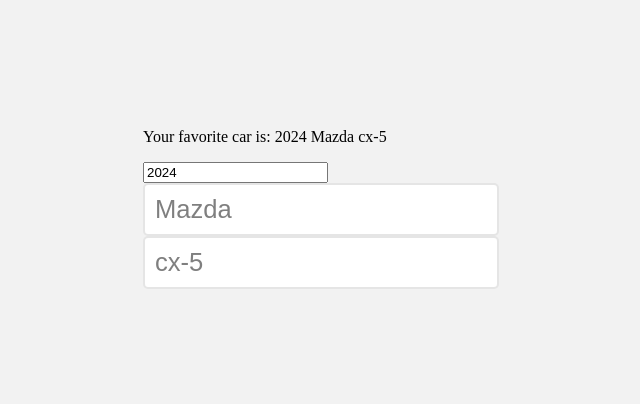
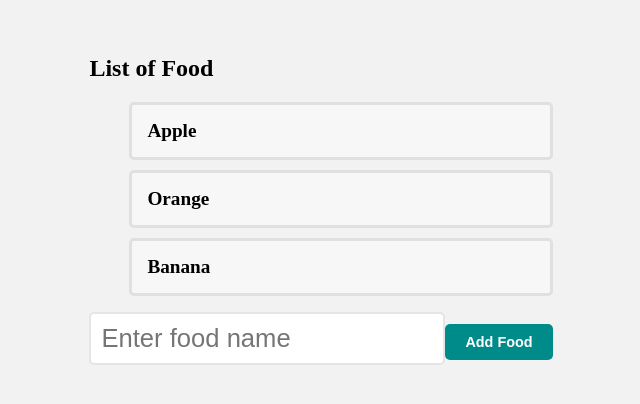
Before and after one commit to EsteAdonis/my-react-app-improved, a React (Vite) app: page / in a window 1280 px wide. Shown: the part 200-604 px from the top of the page, without its empty margins (319-959 px from the left). Built offline with nearby package versions, Linux system fonts and the light colour scheme.

Commit message:
Update the State of an Array

```diff
--- a/src/App.jsx
+++ b/src/App.jsx
@@ -13,13 +13,66 @@
 // import Counter from './Counter/Counter';
 // import MyComponent from './MyComponent/MyComponent';
 // import ColorPicker from './ColorPicker/ColorPicker';
-import UpdateState from './Update-State/UpdateState';
+// import UpdateState from './Update-State/UpdateState';
+import UpdateStateWithArray from './Update-State-With-Array/UpdateStateWithArray';
 
 function App() {
+  // function handleInput(e) {
+  //   console.log(e);
+  // }
+
+  // const fruits = [
+  //   {id: 1, name: "apple", calories: 95},
+  //   {id: 2, name: "orange", calories: 95},
+  //   {id: 3, name: "banana", calories: 95},
+  //   {id: 4, name: "coconut", calories: 95},
+  //   {id: 5, name: "pineapple", calories: 95},
+  // ];
+
+  // const vegtables = [
+  //   {id: 1, name: "potatoes", calories: 95},
+  //   {id: 2, name: "celery", calories: 95},
+  //   {id: 3, name: "carrots", calories: 95},
+  //   {id: 4, name: "corn", calories: 95},
+  //   {id: 5, name: "broccoli", calories: 95},
+  // ];
 
   return (
     <>
+      {/* <Otp length={4} size={'lg'} /> */}
+      {/*
+        <Button />
+        <Card />
+        <Student name="Adonis" age={62} isStudent={true} />
+        <Student name="Poseidon" age={72} isStudent={false} />
+        <Student />
+        <UserGreeting isLoggedIn={true} username='Prometeo' />
+
+        {fruits.length > 0 && <List items={fruits} category='Fruits'/> }
+        {vegtables.length > 0 && <List items={vegtables} category='Vegtables'/> }
+
+        <Button />
+        <ProfilePicture />
+         <Counter />
+        <MyComponent />
+        <ColorPicker />
         <UpdateState />
+      */}
+
+        <UpdateStateWithArray />
+
+
+      {/* <Stopwatch /> */}
+      {/* <Textarea
+        showPlaceholder={false}
+        textPlaceholder='Greetings Julio Esteban'
+        readOnly={false}
+        error={false}
+        value={handleInput}
+      /> */}
+
+      {/* <Input />
+      <ChangeBackgroundColor /> */}
     </>
   )
 }
--- a/src/Update-State-With-Array/UpdateStateWithArray.jsx
+++ b/src/Update-State-With-Array/UpdateStateWithArray.jsx
@@ -1,4 +1,4 @@
-import React, { useState } from 'react';
+import { useState } from 'react';
 
 function UpdateStateWithArray() {
   const [foods, setFoods] = useState(["Apple", "Orange", "Banana"]);
```
